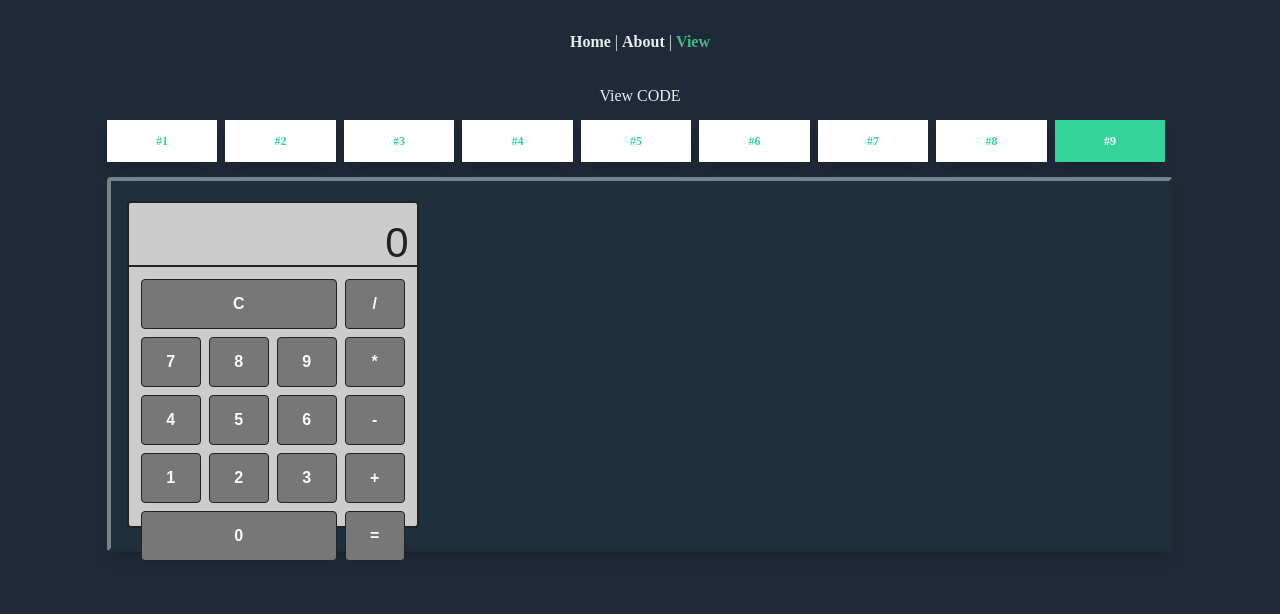
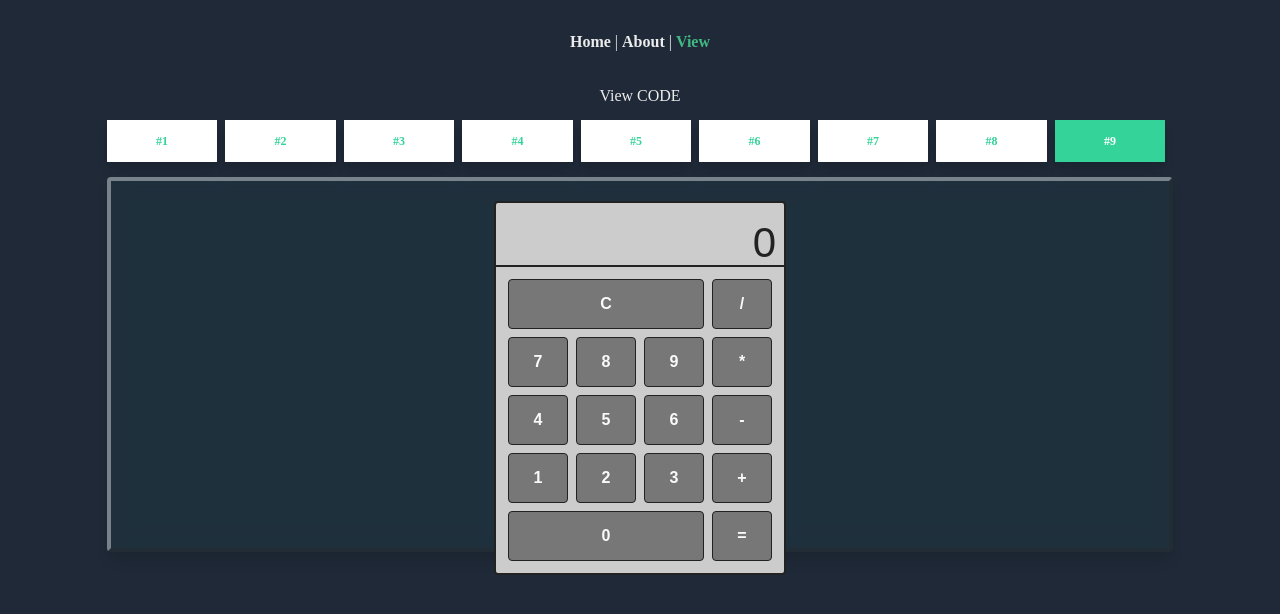
Before and after one commit to WaiEnu/p5co, a Vue app: page /view in a window 1280 px wide. Both pictures are taken after a click on the link "#9". Shown: the top 614 px of the page. Built offline with nearby package versions, Linux system fonts and the light colour scheme.

Commit message:
[fix] css grid

```diff
--- a/src/components/Item9.vue
+++ b/src/components/Item9.vue
@@ -171,14 +171,11 @@ export default defineComponent({
 </script>
 <style scoped>
 #item9 {
-  display: flex;
+  display: grid;
   justify-items: center;
   align-items: center;
 }
 #calculator {
-  display: grid;
-  justify-items: center;
-  align-items: center;
   height: 100%;
   font-family: sans-serif;
   color: #222;
```
